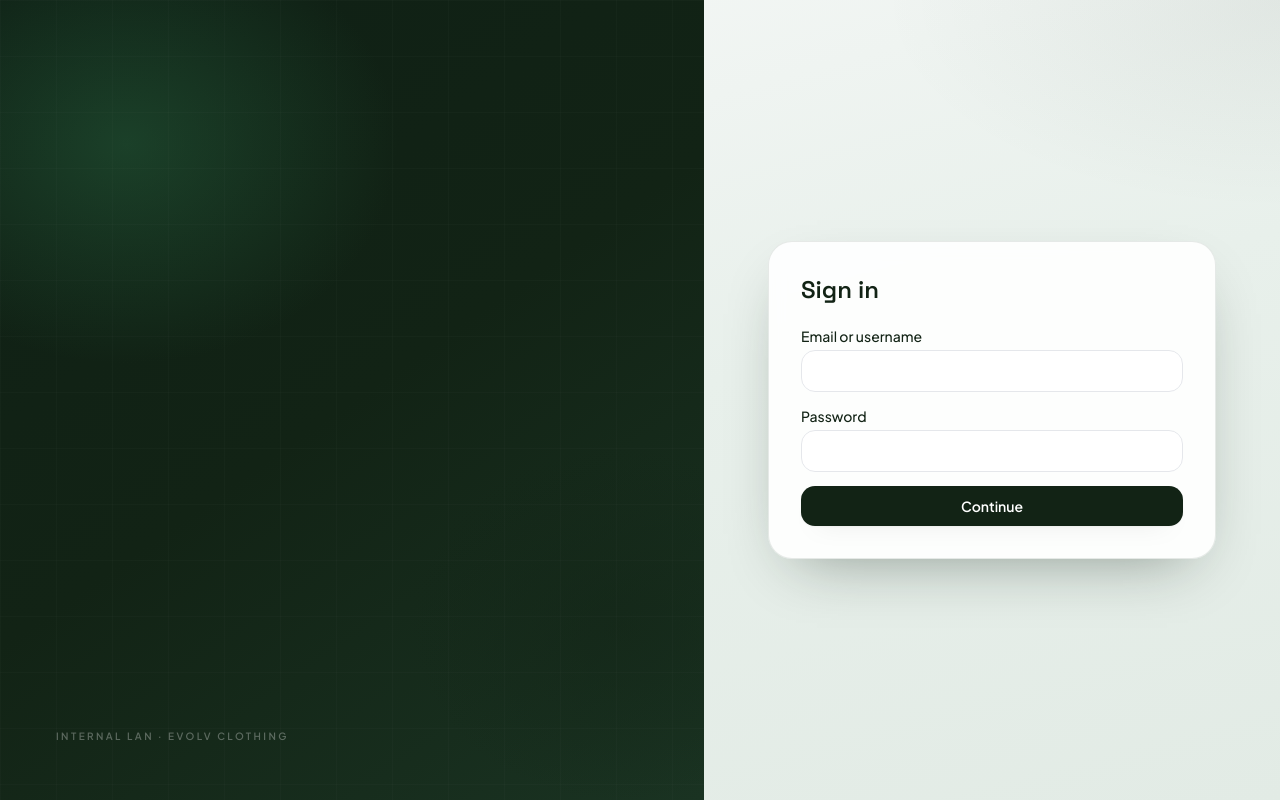
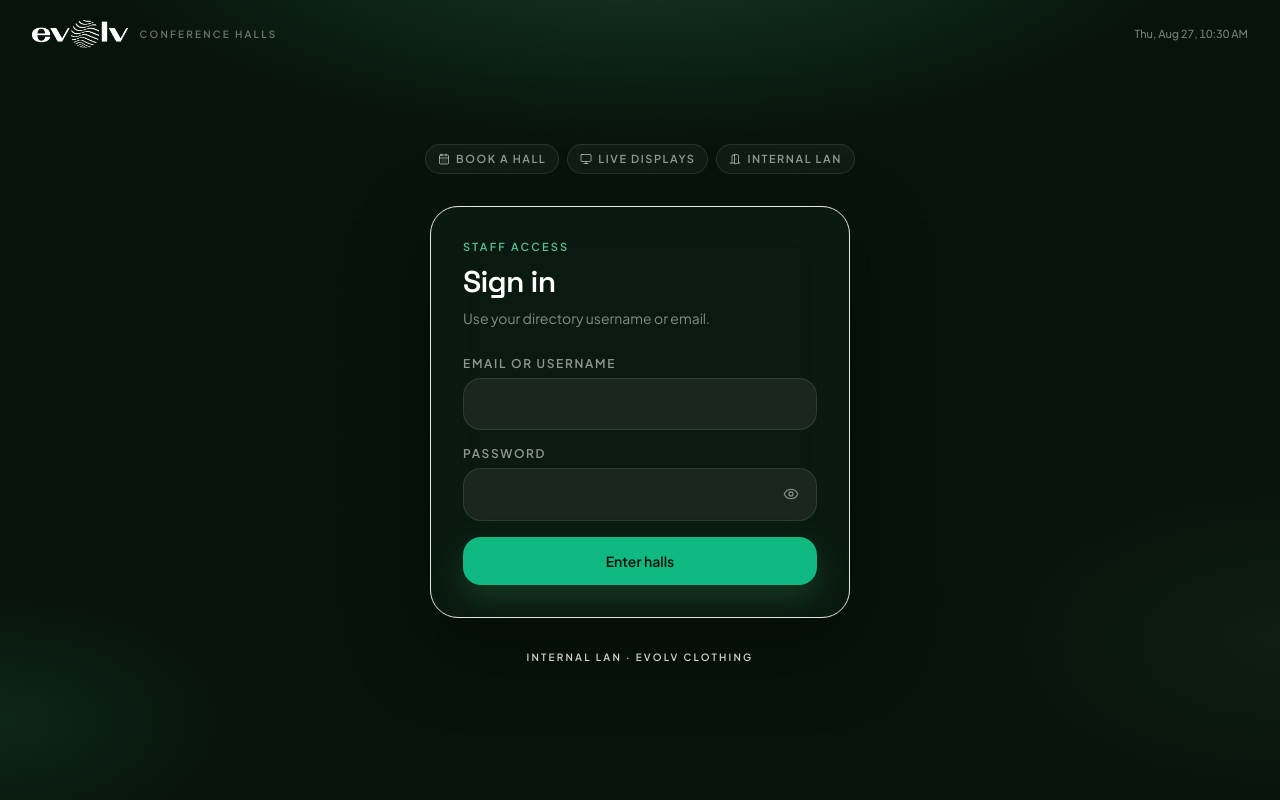
Before and after one commit to Nandhasv05/meeting-room-booking-management-frontend, a React (Vite) app: page /login in a window 1280 px wide. Built offline with nearby package versions, Linux system fonts and the light colour scheme.

Commit message:
done -Nandhakumaer

```diff
--- a/src/components/layout/Sidebar.tsx
+++ b/src/components/layout/Sidebar.tsx
@@ -80,7 +80,7 @@ function NavBody() {
       </Group>
       {admin && <Item to="/halls" label="Conference Halls" icon={DoorOpen} />}
       {admin && <Item to="/events" label="Events" icon={CalendarDays} />}
-      {admin && <Item to="/displays" label="Displays" icon={Monitor} />}
+      {can('display.view') && <Item to="/displays" label="Displays" icon={Monitor} />}
       {admin && <Item to="/reports" label="Reports" icon={BarChart3} />}
       {admin && (
         <Group label="Administration" icon={Settings}>
--- a/src/pages/login/LoginPage.tsx
+++ b/src/pages/login/LoginPage.tsx
@@ -1,25 +1,38 @@
 // AUTHOR : NANDNHAKUMAR SV
 // DATE : 28/08/2026
 // DESCRIPTION : Login page to login to the system
-import { useCallback, useEffect } from 'react';
+import { useCallback, useEffect, useState } from 'react';
 import { useForm } from 'react-hook-form';
 import { zodResolver } from '@hookform/resolvers/zod';
 import { useNavigate } from 'react-router-dom';
 import toast from 'react-hot-toast';
+import { CalendarDays, DoorOpen, Eye, EyeOff, Monitor } from 'lucide-react';
 import { userSignInStart, userSignInResponseResetStart } from '../../redux/login/login.action';
 import { selectLoginLoading, selectLoginResponse } from '../../redux/login/login.selector';
 import { useReduxResponse } from '../../redux/_common/useReduxResponse';
 import { useAppDispatch, useAppSelector } from '../../store';
-import { inputClass, PrimaryButton } from '../../components/ui/Form';
 import { BrandLogo } from '../../components/brand/BrandLogo';
 import { LogoSpinner } from '../../components/brand/LogoSpinner';
 import { loginSchema, LoginFormData } from '../../helpers/login/loginValidation';
+
+function clockLabel(now: Date) {
+  return now.toLocaleString(undefined, {
+    weekday: 'short',
+    day: '2-digit',
+    month: 'short',
+    hour: '2-digit',
+    minute: '2-digit',
+    hour12: true,
+  });
+}
 
 export function LoginPage() {
   const dispatch = useAppDispatch();
   const navigate = useNavigate();
   const loginResponse = useAppSelector(selectLoginResponse);
   const loginLoading = useAppSelector(selectLoginLoading);
+  const [showPassword, setShowPassword] = useState(false);
+  const [now, setNow] = useState(() => new Date());
 
   const {
     register,
@@ -47,85 +60,116 @@ export function LoginPage() {
   };
 
   useEffect(() => {
+    const id = window.setInterval(() => setNow(new Date()), 1000);
     return () => {
+      window.clearInterval(id);
       dispatch(userSignInResponseResetStart());
     };
   }, [dispatch]);
 
+  const fieldClass =
+    'w-full rounded-2xl border border-white/10 bg-white/[0.06] px-4 py-3.5 text-[15px] text-white outline-none transition placeholder:text-white/30 focus:border-emerald-400/70 focus:bg-white/[0.09] focus:ring-4 focus:ring-emerald-400/15';
+
   return (
-    <div className="relative grid min-h-[100dvh] overflow-hidden lg:grid-cols-[1.1fr_0.9fr]">
-      {loginLoading ? <LogoSpinner fullScreen label="Signing in…" size="lg" /> : null}
+    <div className="relative min-h-[100dvh] overflow-hidden bg-[#07140c] text-white">
+      {loginLoading ? <LogoSpinner fullScreen light label="Signing in…" size="lg" /> : null}
 
-      <section className="relative hidden min-h-[100dvh] lg:block">
       <div
-          className="absolute inset-0"
+        className="pointer-events-none absolute inset-0"
         style={{
           backgroundImage: `
-              radial-gradient(ellipse 70% 50% at 18% 18%, rgba(47,122,78,0.35), transparent 55%),
-              radial-gradient(ellipse 60% 45% at 88% 78%, rgba(18,35,21,0.45), transparent 50%),
-              linear-gradient(145deg, #0f2015 0%, #122315 50%, #1a3322 100%)
+            radial-gradient(ellipse 80% 50% at 50% -10%, rgba(47,122,78,0.38), transparent 55%),
+            radial-gradient(ellipse 45% 40% at 100% 80%, rgba(18,35,21,0.7), transparent 50%),
+            radial-gradient(ellipse 40% 35% at 0% 90%, rgba(47,122,78,0.18), transparent 45%)
           `,
         }}
       />
       <div
-          className="pointer-events-none absolute inset-0 opacity-35"
+        className="pointer-events-none absolute inset-0 opacity-[0.18]"
         style={{
           backgroundImage:
-              'linear-gradient(rgba(255,255,255,0.05) 1px, transparent 1px), linear-gradient(90deg, rgba(255,255,255,0.05) 1px, transparent 1px)',
-            backgroundSize: '56px 56px',
+            'linear-gradient(rgba(255,255,255,0.06) 1px, transparent 1px), linear-gradient(90deg, rgba(255,255,255,0.06) 1px, transparent 1px)',
+          backgroundSize: '72px 72px',
+          maskImage: 'radial-gradient(ellipse at center, black 35%, transparent 80%)',
         }}
       />
-        <div className="relative flex h-full flex-col justify-between p-10 xl:p-14">
-          <div className="animate-rise">
-            <BrandLogo variant="light" height={40} to={null} />
+
+      <header className="relative z-10 flex items-center justify-between px-5 py-5 sm:px-8">
+        <div className="flex items-center gap-3">
+          <BrandLogo variant="light" height={28} to={null} />
+          <span className="hidden text-[10px] font-semibold uppercase tracking-[0.22em] text-white/40 sm:inline">
+            Conference halls
+          </span>
         </div>
-          <div className="max-w-md animate-rise" style={{ animationDelay: '100ms' }}>
-            <p className="font-display text-3xl font-semibold leading-snug text-white xl:text-4xl">
-              Book the room.
-              <br />
-              Own the hour.
-            </p>
-            <p className="mt-4 text-sm text-white/55 xl:text-base">
-              Campus conference halls, approvals, and live displays — one internal system.
-            </p>
+        <p className="text-[11px] font-medium tabular-nums text-white/45">{clockLabel(now)}</p>
+      </header>
+
+      <main className="relative z-10 mx-auto flex min-h-[calc(100dvh-5.5rem)] max-w-6xl flex-col items-center justify-center px-4 pb-10 sm:px-8">
+        <div className="mb-8 flex flex-wrap justify-center gap-2">
+          {[
+            { icon: CalendarDays, label: 'Book a hall' },
+            { icon: Monitor, label: 'Live displays' },
+            { icon: DoorOpen, label: 'Internal LAN' },
+          ].map(({ icon: Icon, label }) => (
+            <span
+              key={label}
+              className="inline-flex items-center gap-1.5 rounded-full border border-white/10 bg-white/[0.04] px-3 py-1.5 text-[11px] font-semibold uppercase tracking-[0.14em] text-white/55"
+            >
+              <Icon size={12} />
+              {label}
+            </span>
+          ))}
         </div>
-          <p className="text-[10px] font-semibold uppercase tracking-[0.24em] text-white/30">
+
+        <div className="w-full max-w-[420px] animate-rise rounded-[28px] border border-white/12 bg-[#0c1c12]/80 p-6 shadow-[0_30px_80px_rgba(0,0,0,0.45)] backdrop-blur-xl sm:p-8">
+          <p className="text-[11px] font-semibold uppercase tracking-[0.2em] text-emerald-300/80">Staff access</p>
+          <h1 className="mt-2 font-display text-3xl font-semibold tracking-tight text-white">Sign in</h1>
+          <p className="mt-2 text-sm text-white/50">Use your directory username or email.</p>
+
+          <form onSubmit={handleSubmit(onSubmit)} className="mt-7 space-y-4">
+            <label className="block">
+              <span className="mb-1.5 block text-xs font-semibold uppercase tracking-[0.14em] text-white/55">
+                Email or username
+              </span>
+              <input type="text" autoComplete="username" className={fieldClass} {...register('email')} />
+              {errors.email ? <p className="mt-1.5 text-xs text-rose-300">{errors.email.message}</p> : null}
+            </label>
+            <label className="block">
+              <span className="mb-1.5 block text-xs font-semibold uppercase tracking-[0.14em] text-white/55">
+                Password
+              </span>
+              <div className="relative">
+                <input
+                  type={showPassword ? 'text' : 'password'}
+                  autoComplete="current-password"
+                  className={`${fieldClass} pr-12`}
+                  {...register('password')}
+                />
+                <button
+                  type="button"
+                  className="absolute right-3 top-1/2 -translate-y-1/2 rounded-lg p-1.5 text-white/45 transition hover:bg-white/10 hover:text-white"
+                  onClick={() => setShowPassword((v) => !v)}
+                  aria-label={showPassword ? 'Hide password' : 'Show password'}
+                >
+                  {showPassword ? <EyeOff size={16} /> : <Eye size={16} />}
+                </button>
+              </div>
+              {errors.password ? <p className="mt-1.5 text-xs text-rose-300">{errors.password.message}</p> : null}
+            </label>
+            <button
+              type="submit"
+              disabled={loginLoading}
+              className="mt-2 inline-flex w-full items-center justify-center rounded-2xl bg-emerald-500 px-4 py-3.5 text-sm font-semibold text-[#07140c] shadow-[0_12px_30px_rgba(47,122,78,0.35)] transition hover:bg-emerald-400 disabled:opacity-50"
+            >
+              {loginLoading ? 'Signing in…' : 'Enter halls'}
+            </button>
+          </form>
+        </div>
+
+        <p className="mt-8 text-[10px] font-semibold uppercase tracking-[0.22em] text-white/28">
           Internal LAN · evolv clothing
         </p>
-        </div>
-      </section>
-
-      <section className="relative flex items-center justify-center px-4 py-10 sm:px-6 sm:py-12">
-        <div
-          className="pointer-events-none absolute inset-0 lg:hidden"
-          style={{
-            background:
-              'radial-gradient(ellipse at top, rgba(47,122,78,0.12), transparent 55%), linear-gradient(180deg,#f6f8f7,#e8f0eb)',
-          }}
-        />
-        <div className="relative w-full max-w-md animate-rise rounded-3xl border border-navy-800/10 bg-white/90 p-6 shadow-lift backdrop-blur sm:p-8">
-          <div className="mb-5 lg:hidden">
-            <BrandLogo height={32} to={null} />
-          </div>
-          <h2 className="mb-5 font-display text-xl font-semibold text-navy-900 sm:text-2xl">Sign in</h2>
-
-          <form onSubmit={handleSubmit(onSubmit)} className="space-y-3.5">
-            <label className="block text-sm">
-              <span className="mb-1 block font-medium text-navy-900">Email or username</span>
-              <input type="text" autoComplete="username" className={inputClass} {...register('email')} />
-              {errors.email ? <p className="mt-1 text-xs text-rose-700">{errors.email.message}</p> : null}
-            </label>
-            <label className="block text-sm">
-              <span className="mb-1 block font-medium text-navy-900">Password</span>
-              <input type="password" autoComplete="current-password" className={inputClass} {...register('password')} />
-              {errors.password ? <p className="mt-1 text-xs text-rose-700">{errors.password.message}</p> : null}
-            </label>
-            <PrimaryButton type="submit" disabled={loginLoading} className="w-full">
-              {loginLoading ? 'Signing in…' : 'Continue'}
-            </PrimaryButton>
-          </form>
-        </div>
-      </section>
+      </main>
     </div>
   );
 }
--- a/src/routes/AppRoutes.tsx
+++ b/src/routes/AppRoutes.tsx
@@ -51,6 +51,7 @@ export function AppRoutes() {
         <Route path="/Bookings" element={<MyBookingsPage />} />
         <Route path="/Bookings/:id" element={<BookingDetailPage />} />
         <Route path="/Calendar" element={<CalendarPage />} />
+        <Route path="/Displays" element={<DisplaysIndexPage />} />
         <Route path="/Notifications" element={<NotificationsPage />} />
         <Route element={<RequireAdmin />}>
           <Route path="/Dashboard" element={<DashboardPage />} />
@@ -61,7 +62,6 @@ export function AppRoutes() {
           <Route path="/Halls/:id/Edit" element={<HallFormPage />} />
           <Route path="/Events" element={<EventsPage />} />
           <Route path="/Events/:id" element={<EventDetailPage />} />
-          <Route path="/Displays" element={<DisplaysIndexPage />} />
           <Route path="/Reports" element={<ReportsPage />} />
           <Route path="/Admin/users" element={<UsersPage />} />
           <Route path="/Admin/roles" element={<RolesPage />} />
```
Also changed, not shown: src/pages/booking/BookingFormPage.tsx (+15 -1 lines). Lines whose indentation alone changed are shown as unchanged.
